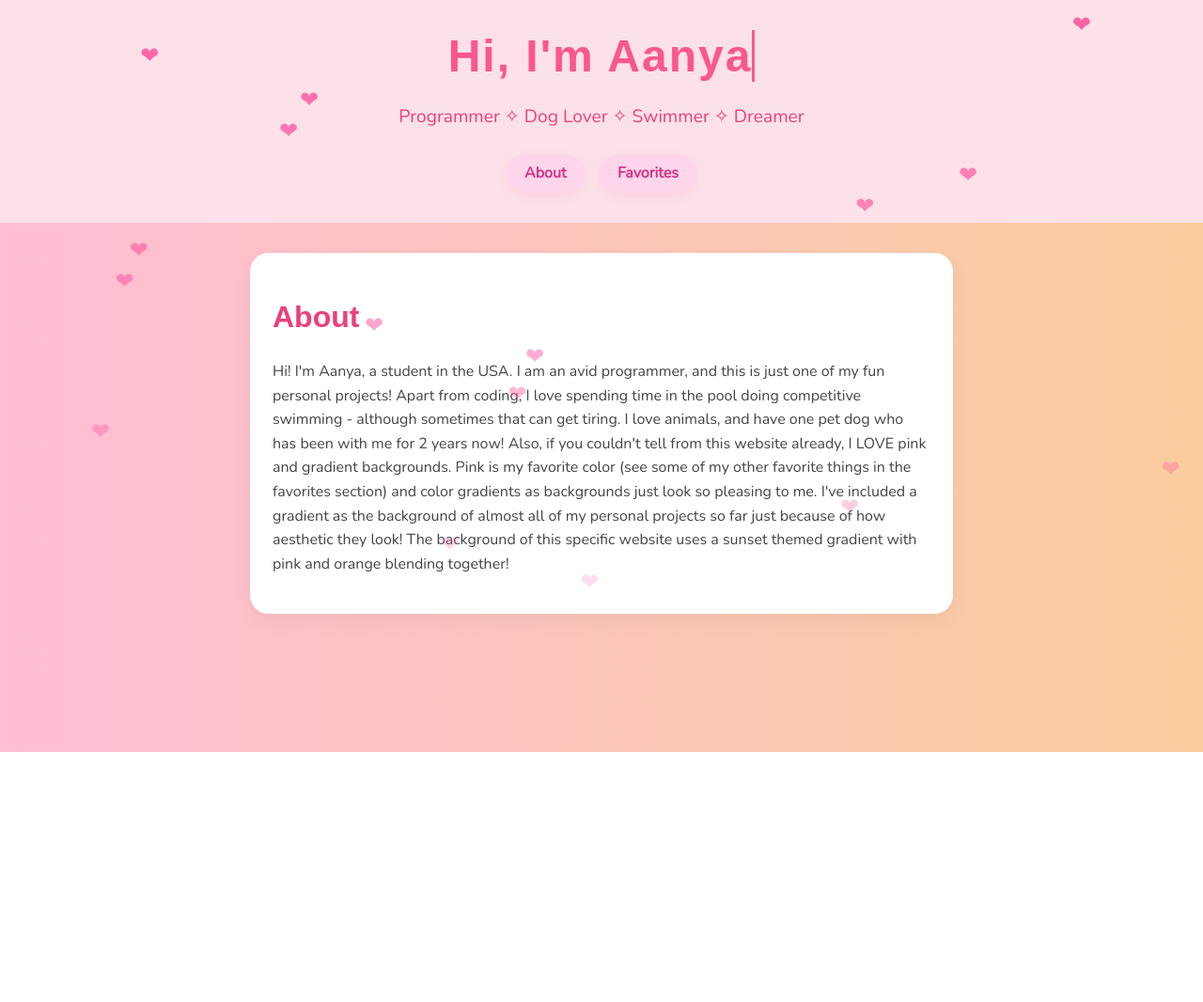
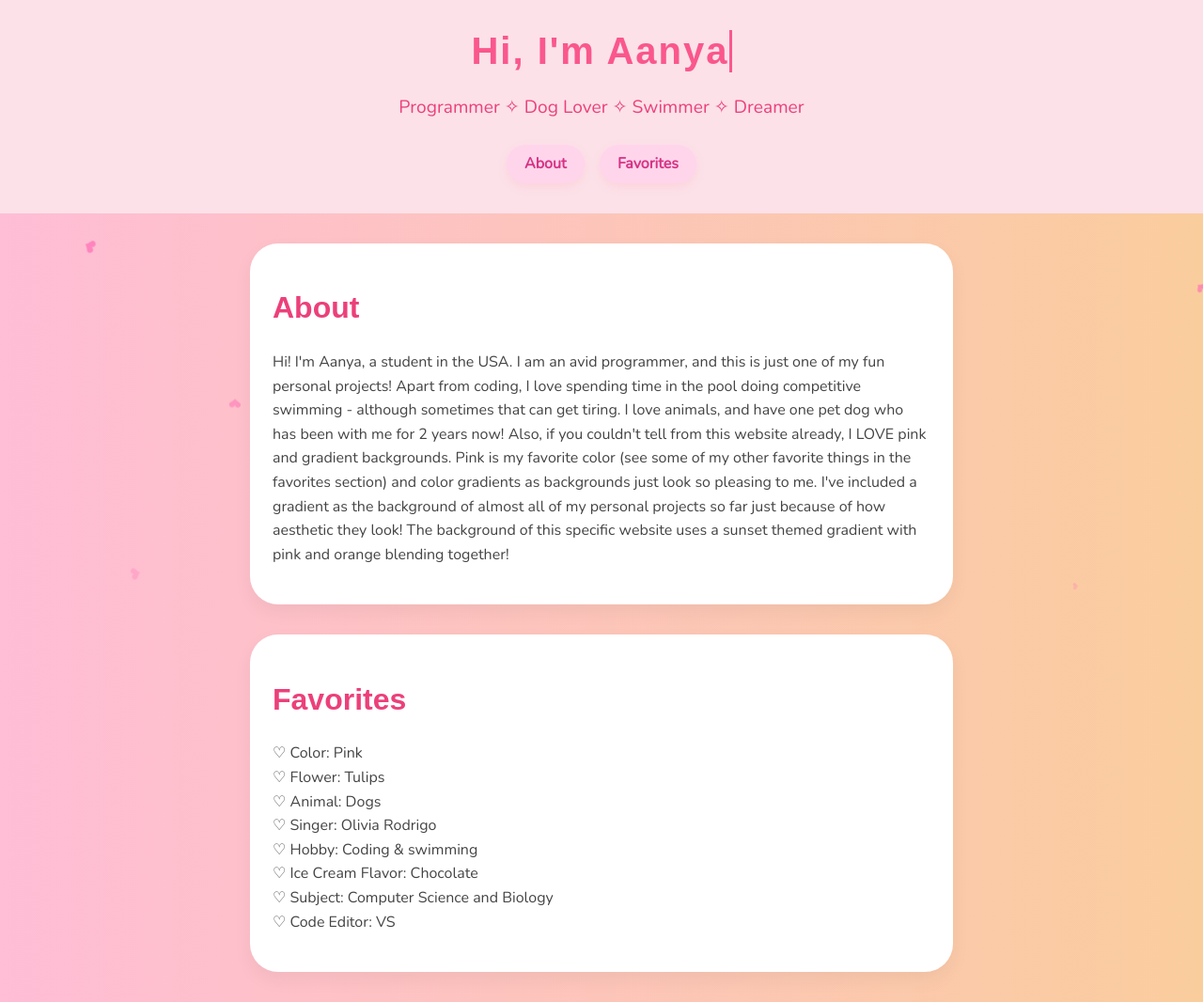
Before and after one commit to DogCosmo/get-to-know-me, a plain HTML site: page index.html in a window 1280 px wide. Shown: the whole page at 94% size. Before the commit the page ends 800 px from the top, so only its background shows below. Drawn offline with nearby package versions, Linux system fonts and the light colour scheme.

Commit message:
Lots of updates- moved the hearts to the back, added the favorites section, made it so the buttons at the top actually work, small tweaks to the typing effect

```diff
--- a/index.html
+++ b/index.html
@@ -19,11 +19,13 @@
       text-align: center;
       padding: 2rem;
       background: #fce1e9;
+      position: relative;
+      z-index: 2;
     }
 
 	.typing {
-      font-family: 'Arial';
-      font-size: 3rem;
+	  font-family: 'Arial', sans-serif;
+	  font-size: 2.5rem;
 	  font-weight: bold;
 	  color: #fa578d;
 	  white-space: nowrap;
@@ -33,6 +35,7 @@
  	 margin: auto;
  	 letter-spacing: 2px;
 	}
+
 
     .tagline {
       font-size: 1.2rem;
@@ -67,9 +70,11 @@
       max-width: 700px;
       margin: 2rem auto;
       background: white;
-      border-radius: 20px;
+      border-radius: 30px;
       padding: 1.5rem;
       box-shadow: 0 8px 20px rgba(0, 0, 0, 0.05);
+      position: relative;
+      z-index: 1;
     }
 
     h2 {
@@ -85,16 +90,15 @@
     .heart {
       position: fixed;
       top: -30px;
-      font-size: 1.5rem;
-      color: #ff5ca2;
-      animation: fall 6s linear forwards;
-      pointer-events: none;
-      z-index: 9999;
+      color: #ff69b4;
+      font-size: 20px;
+      animation: fall 4s linear infinite;
+      z-index: 0;
     }
 
     @keyframes fall {
       to {
-        transform: translateY(100vh);
+        transform: translateY(110vh) rotate(360deg);
         opacity: 0;
       }
     }
@@ -112,7 +116,19 @@
 
   <section class="section" id="about">
     <h2>About</h2>
-    <p>Hi! I'm Aanya, a student in the USA. I am an avid programmer, and this is just one of my fun personal projects! Apart from coding, I love spending time in the pool doing competitive swimming - although sometimes that can get tiring. I love animals, and have one pet dog who has been with me for 2 years now! Also, if you couldn't tell from this website already, I LOVE pink and gradient backgrounds. Pink is my favorite color (see some of my other favorite things in the favorites section) and color gradients as backgrounds just look so pleasing to me. I've included a gradient as the background of almost all of my personal projects so far just because of how aesthetic they look! The background of this specific website uses a sunset themed gradient with pink and orange blending together! </p>
+    <p>Hi! I'm Aanya, a student in the USA. I am an avid programmer, and this is just one of my fun personal projects! Apart from coding, I love spending time in the pool doing competitive swimming - although sometimes that can get tiring. I love animals, and have one pet dog who has been with me for 2 years now! Also, if you couldn't tell from this website already, I LOVE pink and gradient backgrounds. Pink is my favorite color (see some of my other favorite things in the favorites section) and color gradients as backgrounds just look so pleasing to me. I've included a gradient as the background of almost all of my personal projects so far just because of how aesthetic they look! The background of this specific website uses a sunset themed gradient with pink and orange blending together!</p>
+  </section>
+
+  <section class="section" id="favorites">
+    <h2>Favorites</h2>
+    <p>♡ Color: Pink<br>
+       ♡ Flower: Tulips<br>
+       ♡ Animal: Dogs<br>
+       ♡ Singer: Olivia Rodrigo<br>
+       ♡ Hobby: Coding & swimming<br>
+	   ♡ Ice Cream Flavor: Chocolate<br>
+	   ♡ Subject: Computer Science and Biology<br>
+       ♡ Code Editor: VS</p>
   </section>
 
   <script>
@@ -128,7 +144,8 @@
       } else {
         typingElement.style.borderRight = "3px solid transparent";
         setInterval(() => {
-          typingElement.style.borderRight = typingElement.style.borderRight === "3px solid transparent"
+          typingElement.style.borderRight =
+            typingElement.style.borderRight === "3px solid transparent"
               ? "3px solid #fa578d"
               : "3px solid transparent";
         }, 600);
@@ -171,14 +188,16 @@
   <script>
     function createHeart() {
       const heart = document.createElement("div");
-      heart.className = "heart";
+      heart.classList.add("heart");
+      heart.textContent = "❤";
       heart.style.left = Math.random() * window.innerWidth + "px";
-      heart.innerHTML = "❤";
+      heart.style.fontSize = (Math.random() * 10 + 10) + "px";
+      heart.style.animationDuration = (Math.random() * 3 + 3) + "s";
       document.body.appendChild(heart);
 
       setTimeout(() => {
         heart.remove();
-      }, 6000);
+      }, 7000);
     }
 
     setInterval(createHeart, 300);
```
Lines whose indentation alone changed are shown as unchanged.
